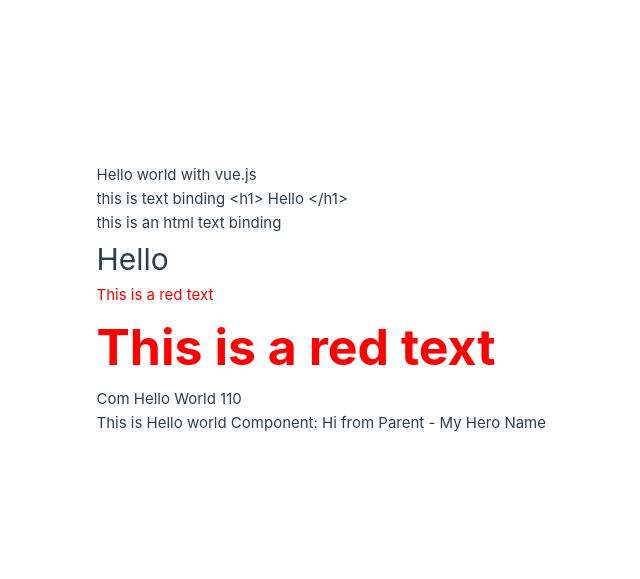
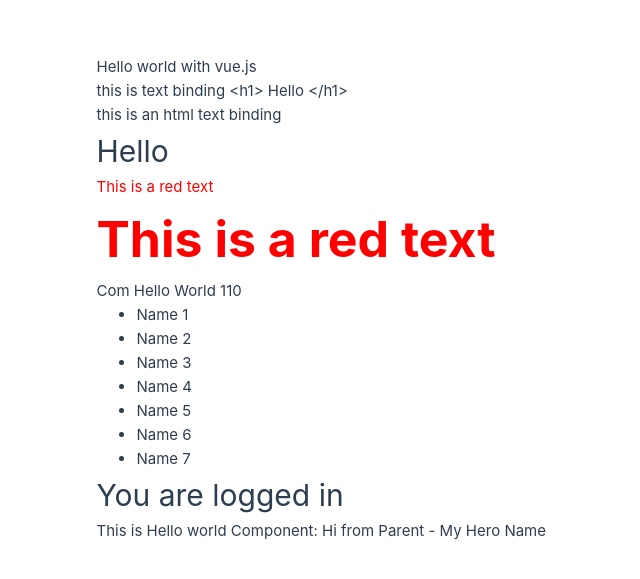
Before and after one commit to hiwafa/vue-project, a Vue app: page / in a window 1280 px wide. Shown: the part 101-680 px from the top of the page, without its empty margins (94-734 px from the left). Built offline with nearby package versions, Linux system fonts and the light colour scheme.

Commit message:
vue condtion worked

```diff
--- a/src/components/ComCopo.vue
+++ b/src/components/ComCopo.vue
@@ -5,8 +5,6 @@
     const counter = reactive({
         count: 110
     });
-
-
 
     /*
 
@@ -28,10 +26,34 @@
 
     */
 
+
+    const users = ref([
+        {id: 1, name: "Name 1"},
+        {id: 2, name: "Name 2"},
+        {id: 3, name: "Name 3"},
+        {id: 4, name: "Name 4"},
+        {id: 5, name: "Name 5"},
+        {id: 6, name: "Name 6"},
+        {id: 7, name: "Name 7"},
+    ]);
+
+    const myVars = reactive({
+        isLoggedin: true,
+        numberOfusers: 1
+    })
+
+
 </script>
 
 <template>
 
    {{message}}
    {{counter.count}}
+
+   <ul><li v-for="user in users" :key="user.id">{{user.name}}</li></ul>
+
+    <h1 v-if="myVars.isLoggedin">You are logged in</h1>
+    <h1 v-else-if="myVars.numberOfusers == 1">the number of users {{myVars.numberOfusers}}</h1>
+    <h1 v-else>There is no true condition</h1>
+
 </template>
```
